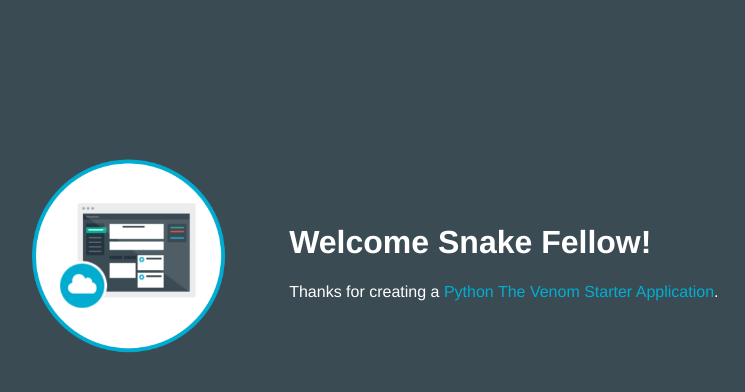
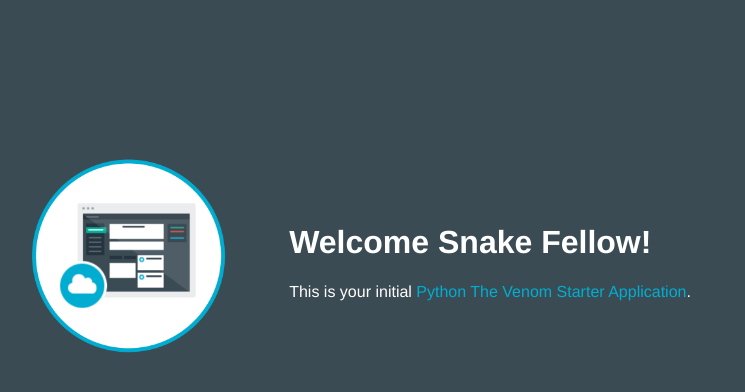
Before and after one commit to syscools/cubesnake-1486390707765, a plain HTML site: page static/index.html in a window 1280 px wide. Shown: the whole page, without its empty margins (253-998 px from the left). Drawn offline with Linux system fonts and the light colour scheme; files that its build step writes are made by us from their sources; files whose address does not match are found by name.

Commit message:
test commit if bluemix app refreshes

```diff
--- a/static/index.html
+++ b/static/index.html
@@ -16,7 +16,7 @@
           <img class = "newappIcon" src="static/images/newapp-icon.png">
         <td>
             <h1>Welcome Snake Fellow!</h1>
-          <p>Thanks for creating a
+          <p>This is your initial
             <span class = "blue">Python <a href = "http://flask.pocoo.org/">The Venom</a> Starter Application</span>.
     </table>
   </body>
```
